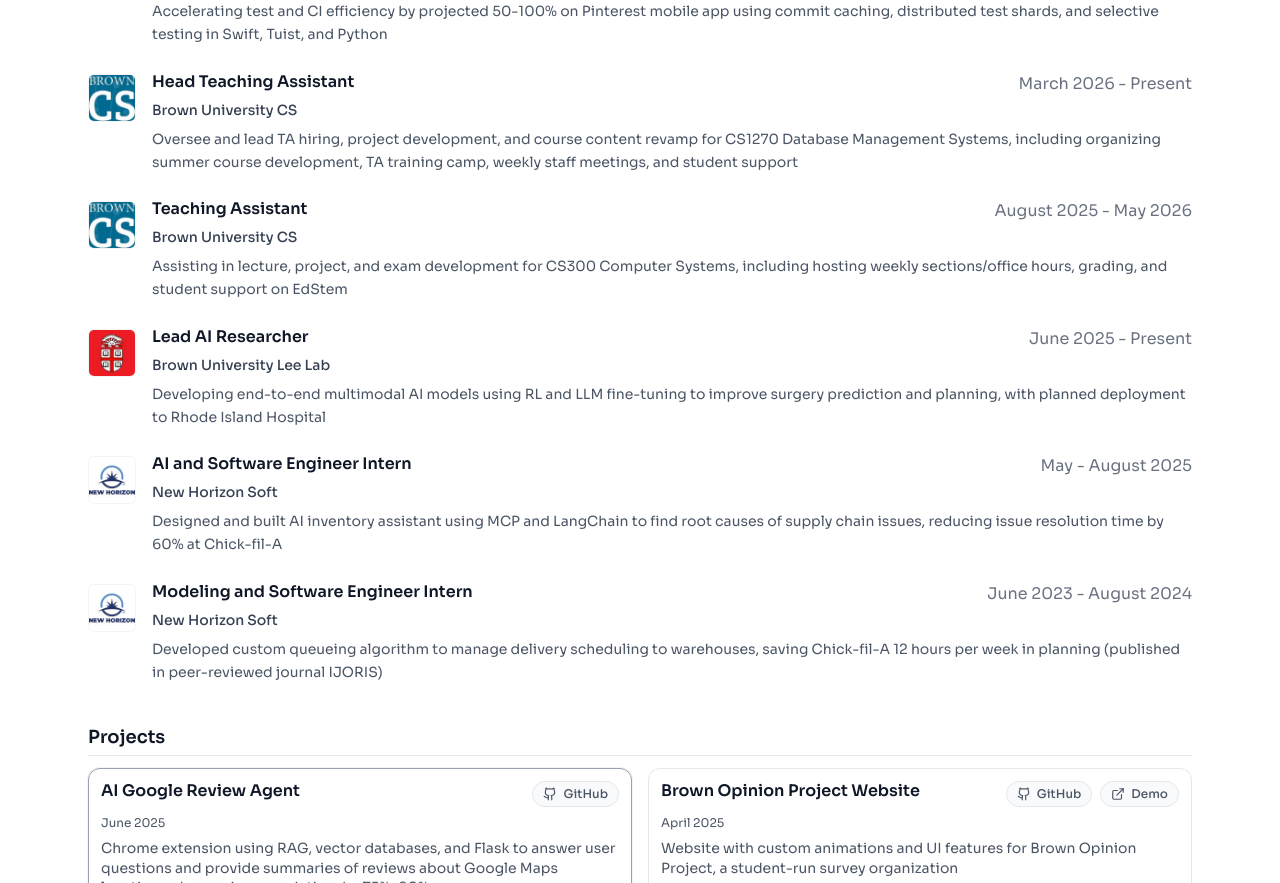
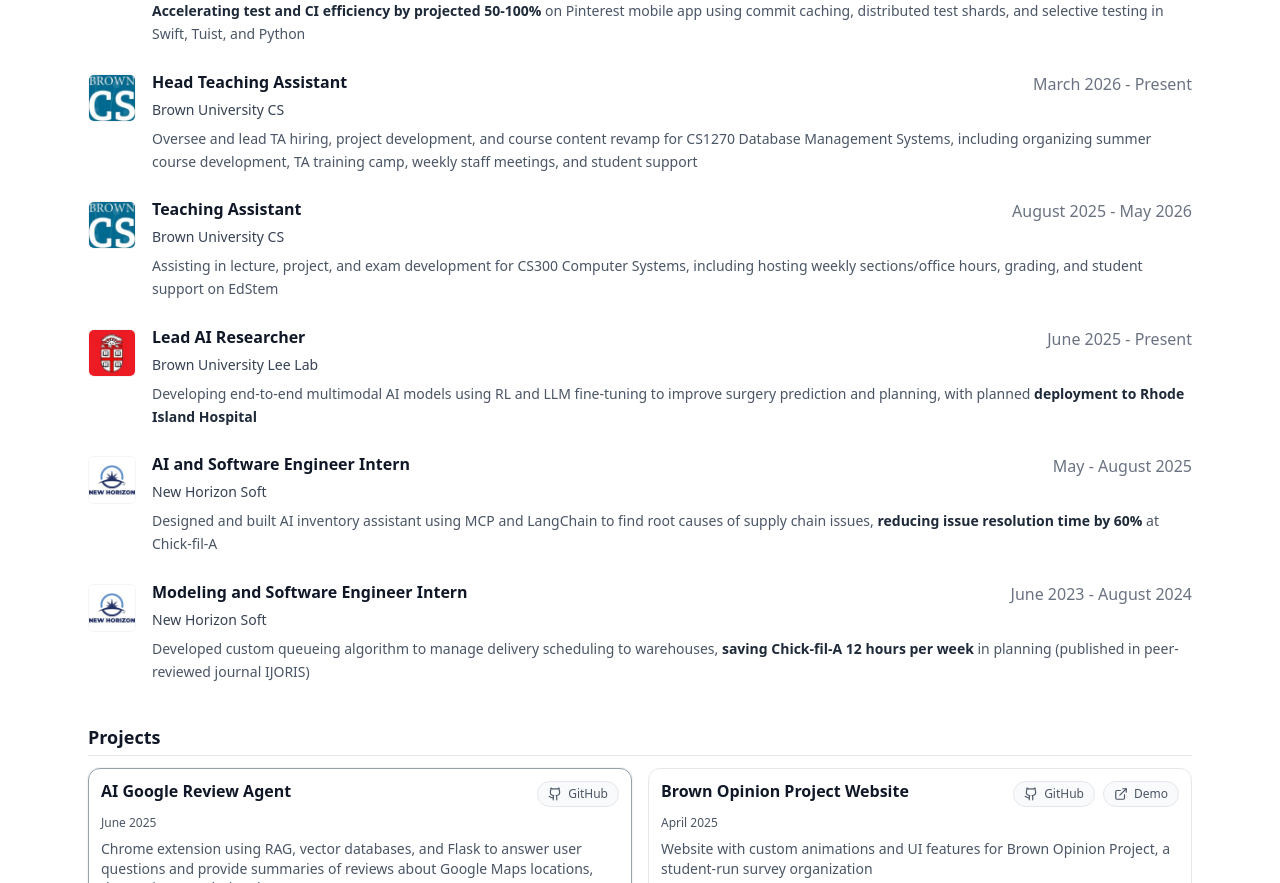
Before and after one commit to curtisyying/curtisyying.github.io, a Next.js app: page / in a window 1280 px wide. Shown: the part 620-1503 px from the top of the page. Built offline with nearby package versions, Linux system fonts and the light colour scheme.

Commit message:
Bug fixes and json rendering

```diff
--- a/app/layout.tsx
+++ b/app/layout.tsx
@@ -24,7 +24,7 @@ export default function RootLayout({
 }) {
   return (
     <html lang="en" suppressHydrationWarning>
-      <body className={`${sora.className} antialiased bg-white`}>
+      <body className={`${inter.variable} ${sora.variable} antialiased bg-white`}>
         {children}
       </body>
     </html>
--- a/components/Experience.tsx
+++ b/components/Experience.tsx
@@ -7,6 +7,13 @@ type Job = {
     description: string;
     logo: string;
 };
+
+function renderDescription(text: string) {
+    const parts = text.split(/\*\*(.*?)\*\*/g);
+    return parts.map((part, i) =>
+        i % 2 === 1 ? <strong key={i} className="font-semibold text-gray-800">{part}</strong> : part
+    );
+}
 
 export const Experience = ({ job }: { job: Job }) => {
     return (
@@ -30,7 +37,7 @@ export const Experience = ({ job }: { job: Job }) => {
                 <p className="text-sm font-medium text-gray-700 mb-2 font-mono">{job.company}</p>
 
                 <p className="text-gray-600 text-sm leading-relaxed font-mono">
-                    {job.description}
+                    {renderDescription(job.description)}
                 </p>
             </div>
         </div>
--- a/content/experience.json
+++ b/content/experience.json
@@ -4,7 +4,7 @@
         "role": "Software Engineer Intern",
         "location": "Remote",
         "date": "May 2026 - Present",
-        "description": "Accelerating test and CI efficiency by projected 50-100% on Pinterest mobile app using commit caching, distributed test shards, and selective testing in Swift, Tuist, and Python",
+        "description": "**Accelerating test and CI efficiency by projected 50-100%** on Pinterest mobile app using commit caching, distributed test shards, and selective testing in Swift, Tuist, and Python",
         "logo": "/logos/pinterest.jpeg"
     },
     {
@@ -28,7 +28,7 @@
         "role": "Lead AI Researcher",
         "location": "Providence, RI",
         "date": "June 2025 - Present",
-        "description": "Developing end-to-end multimodal AI models using RL and LLM fine-tuning to improve surgery prediction and planning, with planned deployment to Rhode Island Hospital",
+        "description": "Developing end-to-end multimodal AI models using RL and LLM fine-tuning to improve surgery prediction and planning, with planned **deployment to Rhode Island Hospital**",
         "logo": "/logos/brown_med_school.jpeg"
     },
     {
@@ -36,7 +36,7 @@
         "role": "AI and Software Engineer Intern",
         "location": "Plymouth, MN",
         "date": "May - August 2025",
-        "description": "Designed and built AI inventory assistant using MCP and LangChain to find root causes of supply chain issues, reducing issue resolution time by 60% at Chick-fil-A",
+        "description": "Designed and built AI inventory assistant using MCP and LangChain to find root causes of supply chain issues, **reducing issue resolution time by 60%** at Chick-fil-A",
         "logo": "/logos/new_horizon.jpeg"
     },
     {
@@ -44,7 +44,7 @@
         "role": "Modeling and Software Engineer Intern",
         "location": "Plymouth, MN",
         "date": "June 2023 - August 2024",
-        "description": "Developed custom queueing algorithm to manage delivery scheduling to warehouses, saving Chick-fil-A 12 hours per week in planning (published in peer-reviewed journal IJORIS)",
+        "description": "Developed custom queueing algorithm to manage delivery scheduling to warehouses, **saving Chick-fil-A 12 hours per week** in planning (published in peer-reviewed journal IJORIS)",
         "logo": "/logos/new_horizon.jpeg"
     }
 ]
--- /dev/null
+++ b/global.d.ts
@@ -0,0 +1,3 @@
+/// <reference types="next" />
+
+declare module "*.css" {};
```
Also changed, not shown: 1 other file (tests, documents, lock files or other folders).
